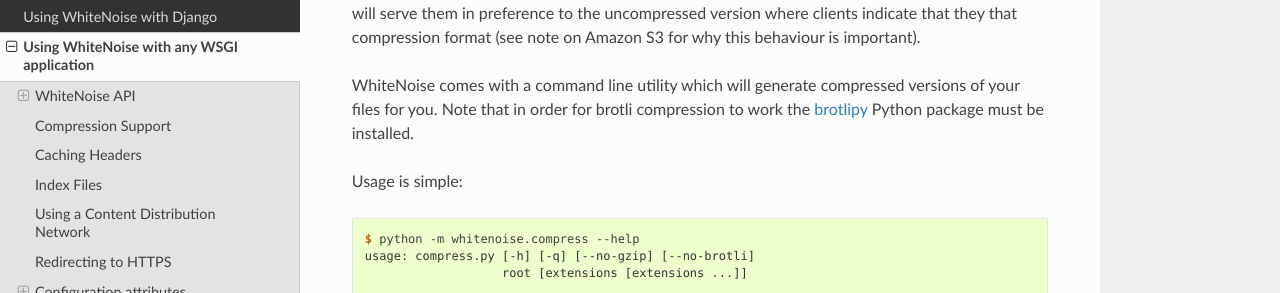
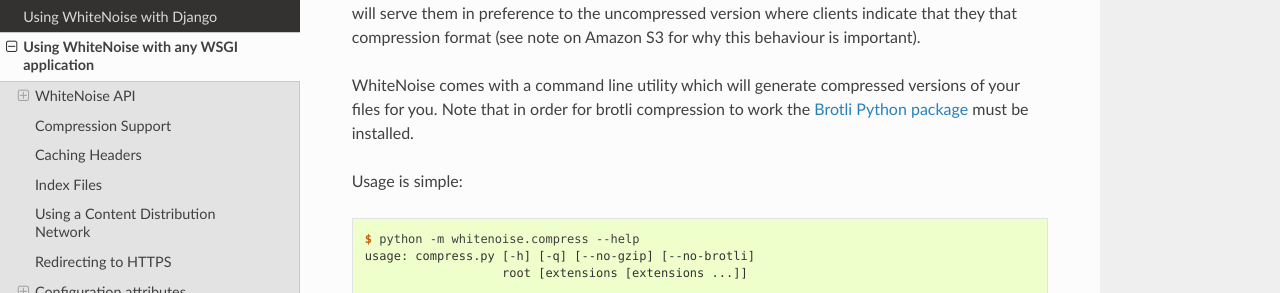
Before and after one commit to gorbunov87/white_noise, a Sphinx documentation site: the page built from docs/base.rst, in a window 1280 px wide and 900 px high, scrolled down 1014 px. Shown: the part 158-451 px from the top of the window. Built offline with Sphinx 7.4.7 and the Read the Docs theme 2.0.0, drawn with Linux system fonts in a browser that asks for light colours.

Commit message:
Replace brotlipy with official Brotli package
Since the Brotli project offers an official Brotli Python package
brotlipy can be replaced with Brotli. The official package is
always up-to-date with the main Brotli project.

Brotli has been added as "brotli" to extras_require in setup.py.
The installation instructions have been updated too. This allows
users to install WhiteNoise together with Brotli and shows where the
dependency is coming from.

To allow testing with a defined Brotli version a constraints.txt file
has been added. (Local test setup and continuous integration
configurations were already using Brotli instead of brotlipy.)

Fixes #154.

```diff
--- /dev/null
+++ b/constraints.txt
@@ -0,0 +1 @@
+Brotli>=1.0.0,<1.1.0
--- a/docs/base.rst
+++ b/docs/base.rst
@@ -52,19 +52,16 @@
 When WhiteNoise builds its list of available files it checks for corresponding
 files with a ``.gz`` and a ``.br`` suffix (e.g., ``scripts/app.js``,
 ``scripts/app.js.gz`` and ``scripts/app.js.br``). If it finds them, it will
-assume that they are (respectively) gzip and `brotli`_ compressed versions of the
-original file and it will serve them in preference to the uncompressed version
-where clients indicate that they that compression format (see note on Amazon S3
-for why this behaviour is important).
+assume that they are (respectively) gzip and `brotli <https://en.wikipedia.org/wiki/Brotli>`_
+compressed versions of the original file and it will serve them in preference
+to the uncompressed version where clients indicate that they that compression
+format (see note on Amazon S3 for why this behaviour is important).
 
 .. _cli-utility:
 
 WhiteNoise comes with a command line utility which will generate compressed
 versions of your files for you. Note that in order for brotli compression to
-work the `brotlipy`_ Python package must be installed.
-
-.. _brotli: https://en.wikipedia.org/wiki/Brotli
-.. _brotlipy: https://brotlipy.readthedocs.io/
+work the `Brotli Python package <https://pypi.org/project/Brotli/>`_ must be installed.
 
 
 Usage is simple:
--- a/setup.py
+++ b/setup.py
@@ -49,4 +49,7 @@
         'Programming Language :: Python :: Implementation :: CPython',
         'Programming Language :: Python :: Implementation :: PyPy',
     ],
+    extras_require={
+        'brotli':  ["Brotli"],
+    },
 )
```
Also changed, not shown: docs/changelog.rst (+14 -0 lines), docs/django.rst (+4 -7 lines), 1 other file.
